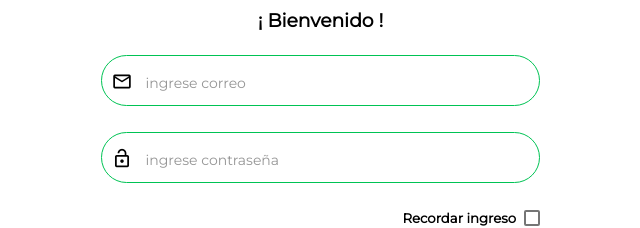
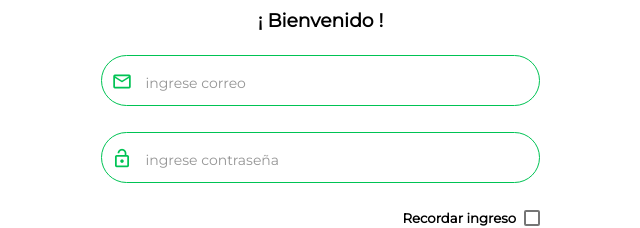
Before and after one commit to aqpalex87/delivery-go-web, an Angular app in the folder deliveryGo/: page /detail/1 in a window 1280 px wide. Shown: the part 290-518 px from the top of the page, without its empty margins (359-999 px from the left). Built offline with nearby package versions, Linux system fonts and the light colour scheme.

Commit message:
new changes

```diff
--- a/deliveryGo/src/app/autenthication/components/login/login.component.css
+++ b/deliveryGo/src/app/autenthication/components/login/login.component.css
@@ -39,3 +39,7 @@ button {
 .mat-form-field input {
     padding-left: 10px;
 }
+
+.icon {
+    color: #00C354;
+}
--- a/deliveryGo/src/app/autenthication/components/login/login.component.html
+++ b/deliveryGo/src/app/autenthication/components/login/login.component.html
@@ -13,11 +13,11 @@
             <form [formGroup]="form" fxLayout="column" (ngSubmit)="ingresar();">
                 <br>
                 <mat-form-field fxFlexFill appearance="outline">
-                    <mat-icon matPrefix>mail_outline</mat-icon>
+                    <mat-icon class="icon" matPrefix>mail_outline</mat-icon>
                     <input type="text" matInput placeholder="ingrese correo" autocomplete="off" formControlName="userName">
                 </mat-form-field>
                 <mat-form-field fxFlexFill appearance="outline">
-                    <mat-icon matPrefix>lock_open</mat-icon>
+                    <mat-icon class="icon" matPrefix>lock_open</mat-icon>
                     <input type="password" matInput placeholder="ingrese contraseña" autocomplete="off" formControlName="password">
                 </mat-form-field>
                 <mat-checkbox fxLayoutAlign="end" labelPosition="before">
--- a/deliveryGo/src/app/sales/components/detail/detail.component.html
+++ b/deliveryGo/src/app/sales/components/detail/detail.component.html
@@ -7,7 +7,7 @@
 <br>
 <br>
 <br>
-<section fxLayout="row wrap" fxLayoutAlign="space-between center" fxLayoutGap.xs="200px" fxLayoutGap.sm="200px">
+<section fxLayout.xs="column" fxLayout.sm="column" fxLayout.md="column" fxLayout="row wrap" fxLayoutAlign="space-between center" fxLayoutGap.xs="20px" fxLayoutGap.sm="20px" fxLayoutGap.md="20px" fxLayout.lg="20px">
     <section fxLayout="row" fxLayoutGap="40px">
         <mat-icon class="icon">local_atm</mat-icon>
         <section fxLayout="column">
@@ -15,29 +15,29 @@
             <span class="head">101.60</span>
         </section>
     </section>
-    <section class="border-section" fxLayout="row" fxLayoutGap="40px">
+    <section ngClass.lg="border-section" ngClass.xl="border-section" fxLayout="row" fxLayoutGap="40px">
         <mat-icon class="icon">calendar_month</mat-icon>
         <section fxLayout="column">
             <h5 class="head-title">Fecha de Transacción</h5>
             <span class="head">22/04/2022 - 23:16:44</span>
         </section>
     </section>
-    <section class="border-section" fxLayout="row" fxLayoutGap="40px">
+    <section ngClass.lg="border-section" ngClass.xl="border-section" fxLayout="row" fxLayoutGap="40px">
         <mat-icon class="icon">laptop</mat-icon>
         <section fxLayout="column">
             <h5 class="head-title">Canal</h5>
             <span class="head">Web</span>
         </section>
     </section>
-    <section class="border-section" fxLayout="row" fxLayoutGap="40px">
+    <section ngClass.lg="border-section" ngClass.xl="border-section" fxLayout="row" fxLayoutGap="40px">
         <img src="./assets/img/visa.svg" alt="visa">
         <section fxLayout="column">
             <h5 class="head-title">Tarjeta</h5>
             <span class="head">428082*********0016</span>
         </section>
     </section>
-    <section class="border-section" fxLayout="row" fxLayoutGap="10px">
-        <span class="span-operation">Transacción 995221127674867 - </span>
+    <section ngClass.lg="border-section" ngClass.xl="border-section" fxLayout="row" fxLayoutGap="10px">
+        <h5 class="span-operation">Transacción 995221127674867 - </h5>
         <span class="span-status" [ngStyle]="true ? { 'color': '#00C354'} : {'color': '#FF544A'}">Liquidado</span>
     </section>
 </section>
--- a/deliveryGo/src/app/shared/component/header/header.component.css
+++ b/deliveryGo/src/app/shared/component/header/header.component.css
@@ -6,9 +6,7 @@ mat-toolbar {
     font-family: Roboto;
     background-color: #0000;
     height: 70px;
-    /* position: sticky; */
     position: -webkit-sticky;
-    /* top: 0; */
     z-index: 1000;
 }
 
@@ -27,3 +25,8 @@ p {
     font-size: 14px;
     font-weight: bold;
 }
+
+.icon {
+    color: #00C354;
+    font-size: 50px;
+}
--- a/deliveryGo/src/app/shared/component/header/header.component.html
+++ b/deliveryGo/src/app/shared/component/header/header.component.html
@@ -5,7 +5,7 @@
       </button>
     <span class="example-spacer"></span>
     <section fxLayout="row" fxLayoutGap="40px">
-        <mat-icon style="color: green; font-size: 50px;">person_outline</mat-icon>
+        <mat-icon class="icon">person_outline</mat-icon>
         <section fxLayout="column">
             <span class="user">Erick Arrasco Guevara</span>
             <span class="head">Lunes 7 de Septiembre</span>
```
